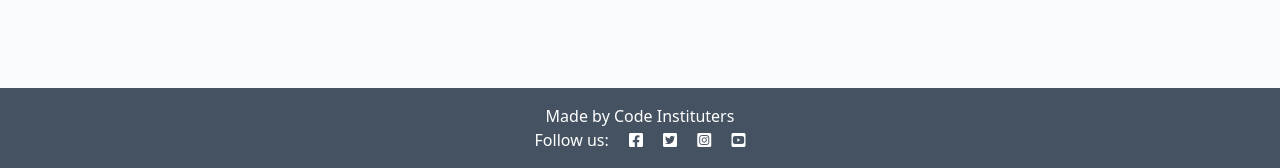
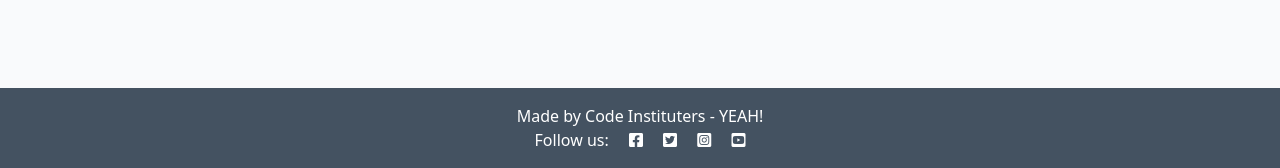
Before and after one commit to shellieD/django-blog, a Django app: page / in a window 1280 px wide. Shown: the part 632-800 px from the top of the page. Run offline with Django 3.2, Linux system fonts and the light colour scheme; data that the repository does not hold is empty.

Commit message:
Made it better

```diff
--- a/templates/base.html
+++ b/templates/base.html
@@ -79,7 +79,7 @@
 
     <!-- Footer -->
     <footer class="footer mt-auto py-3 dark-bg">
-        <p class="m-0 text-center text-white">Made by Code Instituters</p>
+        <p class="m-0 text-center text-white">Made by Code Instituters - YEAH!</p>
         <p class="m-0 text-center text-white">Follow us: <i class="fab fa-facebook-square ms-3"></i>
             <i class="fab fa-twitter-square ms-3"></i>
             <i class="fab fa-instagram-square ms-3"></i>
```
